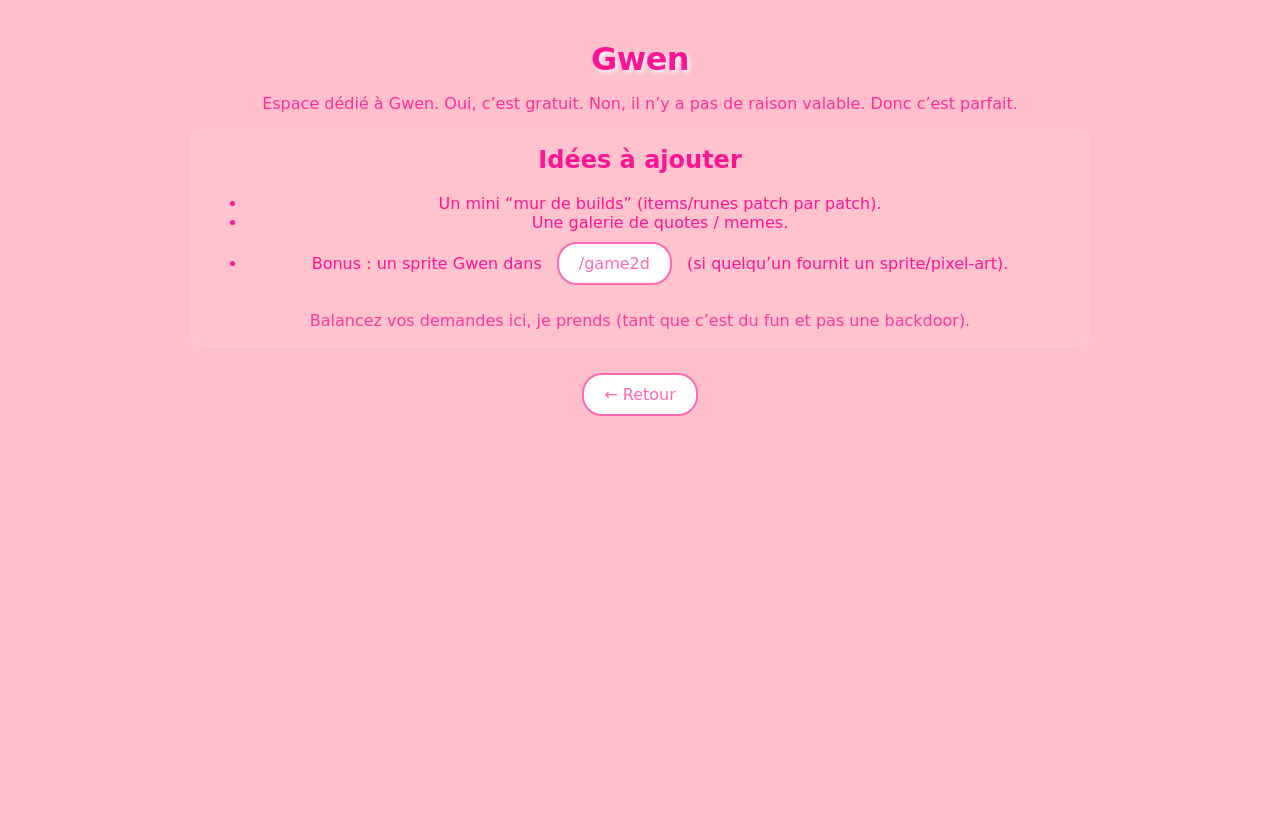
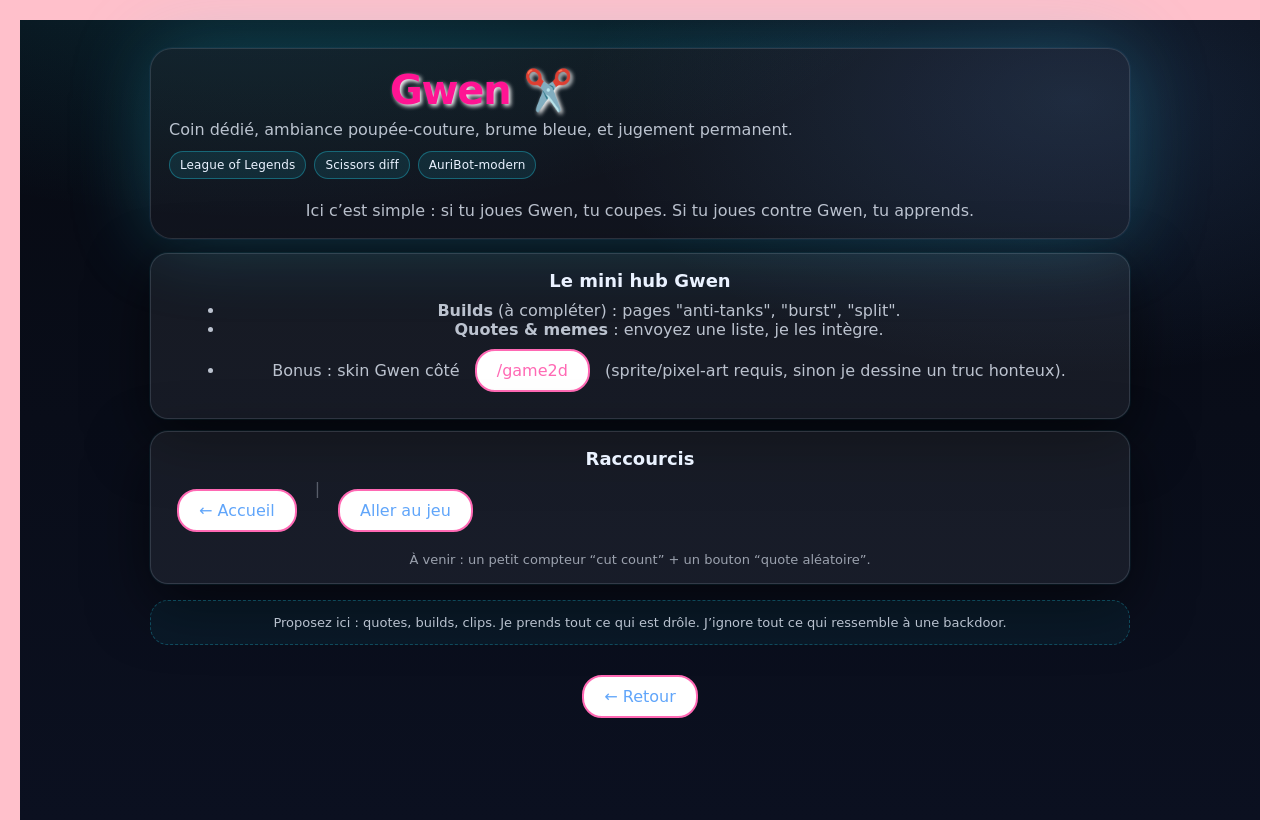
Before and after one commit to AuriLeBG/AuriBot-website, a React (Vite) app in the folder frontend/: page /gwen in a window 1280 px wide. Before the commit the page ends 800 px from the top, so only its background shows below. Built offline with nearby package versions, Linux system fonts and the light colour scheme.

Commit message:
Gwen page: custom theme + expanded content

```diff
--- a/frontend/src/pages/GwenPage.tsx
+++ b/frontend/src/pages/GwenPage.tsx
@@ -1,37 +1,158 @@
 import { Link } from 'react-router-dom'
+
+const palette = {
+  bg: '#070A12',
+  bg2: '#0B1020',
+  card: 'rgba(255,255,255,0.06)',
+  border: 'rgba(148, 163, 184, 0.22)',
+  glow: 'rgba(34, 211, 238, 0.25)',
+  cyan: '#22d3ee',
+  blue: '#60a5fa',
+  text: '#EAF2FF',
+  muted: 'rgba(234, 242, 255, 0.78)',
+}
+
+function Pill({ children }: { children: React.ReactNode }) {
+  return (
+    <span
+      style={{
+        display: 'inline-block',
+        padding: '6px 10px',
+        borderRadius: 999,
+        border: '1px solid rgba(34, 211, 238, 0.35)',
+        background: 'rgba(34, 211, 238, 0.10)',
+        color: palette.text,
+        fontSize: 12,
+        letterSpacing: '0.01em',
+        marginRight: 8,
+        marginBottom: 8,
+      }}
+    >
+      {children}
+    </span>
+  )
+}
+
+function Card({ title, children }: { title: string; children: React.ReactNode }) {
+  return (
+    <div
+      style={{
+        border: `1px solid ${palette.border}`,
+        borderRadius: 18,
+        padding: 16,
+        background: palette.card,
+        boxShadow: `0 0 0 1px rgba(34,211,238,0.06), 0 20px 60px rgba(0,0,0,0.55)`,
+      }}
+    >
+      <h2 style={{ margin: '0 0 10px', fontSize: 18, color: palette.text }}>{title}</h2>
+      <div style={{ color: palette.muted }}>{children}</div>
+    </div>
+  )
+}
 
 export function GwenPage() {
   return (
-    <div style={{ maxWidth: 900, margin: '0 auto', padding: 20 }}>
-      <h1 style={{ letterSpacing: '-0.02em' }}>Gwen</h1>
-      <p style={{ opacity: 0.85 }}>
-        Espace dédié à Gwen. Oui, c’est gratuit. Non, il n’y a pas de raison valable. Donc c’est parfait.
+    <div
+      style={{
+        minHeight: '100vh',
+        background: `radial-gradient(1200px 600px at 20% -20%, rgba(34,211,238,0.18), transparent 60%),
+                     radial-gradient(900px 500px at 85% 10%, rgba(96,165,250,0.16), transparent 55%),
+                     linear-gradient(180deg, ${palette.bg}, ${palette.bg2})`,
+        color: palette.text,
+      }}
+    >
+      <div style={{ maxWidth: 980, margin: '0 auto', padding: '28px 18px 60px' }}>
+        <div
+          style={{
+            border: `1px solid ${palette.border}`,
+            borderRadius: 22,
+            padding: 18,
+            background: 'rgba(255,255,255,0.04)',
+            boxShadow: `0 0 0 1px rgba(96,165,250,0.06), 0 0 80px ${palette.glow}`,
+          }}
+        >
+          <div style={{ display: 'flex', justifyContent: 'space-between', gap: 12, flexWrap: 'wrap' }}>
+            <div>
+              <h1 style={{ margin: 0, letterSpacing: '-0.03em', fontSize: 40 }}>
+                Gwen <span style={{ color: palette.cyan }}>✂️</span>
+              </h1>
+              <p style={{ margin: '6px 0 0', color: palette.muted }}>
+                Coin dédié, ambiance poupée-couture, brume bleue, et jugement permanent.
               </p>
+            </div>
+            <div style={{ textAlign: 'right' }}>
+              <Pill>League of Legends</Pill>
+              <Pill>Scissors diff</Pill>
+              <Pill>AuriBot-modern</Pill>
+            </div>
+          </div>
+
+          <div style={{ marginTop: 14 }}>
+            <p style={{ margin: 0, color: palette.muted }}>
+              Ici c’est simple : si tu joues Gwen, tu coupes. Si tu joues contre Gwen, tu apprends.
+            </p>
+          </div>
+        </div>
 
         <div
           style={{
-          border: '1px solid rgba(255,255,255,0.15)',
-          borderRadius: 16,
-          padding: 16,
-          background: 'rgba(255,255,255,0.06)',
+            display: 'grid',
+            gridTemplateColumns: '1fr',
+            gap: 12,
+            marginTop: 14,
           }}
         >
-        <h2 style={{ marginTop: 0 }}>Idées à ajouter</h2>
-        <ul>
-          <li>Un mini “mur de builds” (items/runes patch par patch).</li>
-          <li>Une galerie de quotes / memes.</li>
+          <Card title="Le mini hub Gwen">
+            <ul style={{ margin: '0 0 0 18px' }}>
               <li>
-            Bonus : un sprite Gwen dans <Link to="/game2d">/game2d</Link> (si quelqu’un fournit un sprite/pixel-art).
+                <b>Builds</b> (à compléter) : pages "anti-tanks", "burst", "split".
+              </li>
+              <li>
+                <b>Quotes & memes</b> : envoyez une liste, je les intègre.
+              </li>
+              <li>
+                Bonus : skin Gwen côté <Link to="/game2d">/game2d</Link> (sprite/pixel-art requis, sinon je dessine un truc
+                honteux).
               </li>
             </ul>
-        <p style={{ marginBottom: 0, opacity: 0.8 }}>
-          Balancez vos demandes ici, je prends (tant que c’est du fun et pas une backdoor).
+          </Card>
+
+          <Card title="Raccourcis">
+            <div style={{ display: 'flex', flexWrap: 'wrap', gap: 8 }}>
+              <a href="/" style={{ color: palette.blue, textDecoration: 'none' }}>
+                ← Accueil
+              </a>
+              <span style={{ opacity: 0.4 }}>|</span>
+              <Link to="/game2d" style={{ color: palette.blue, textDecoration: 'none' }}>
+                Aller au jeu
+              </Link>
+            </div>
+            <p style={{ margin: '10px 0 0', fontSize: 13, opacity: 0.8 }}>
+              À venir : un petit compteur “cut count” + un bouton “quote aléatoire”.
             </p>
+          </Card>
+
+          <div
+            style={{
+              marginTop: 4,
+              padding: 14,
+              borderRadius: 18,
+              border: `1px dashed rgba(34,211,238,0.28)`,
+              background: 'rgba(34,211,238,0.05)',
+              color: palette.muted,
+              fontSize: 13,
+            }}
+          >
+            Proposez ici : quotes, builds, clips. Je prends tout ce qui est drôle. J’ignore tout ce qui ressemble à une backdoor.
           </div>
 
-      <p style={{ marginTop: 16 }}>
-        <Link to="/">← Retour</Link>
-      </p>
+          <div style={{ marginTop: 8 }}>
+            <Link to="/" style={{ color: palette.blue, textDecoration: 'none' }}>
+              ← Retour
+            </Link>
+          </div>
+        </div>
+      </div>
     </div>
   )
 }
```
Lines whose indentation alone changed are shown as unchanged.
